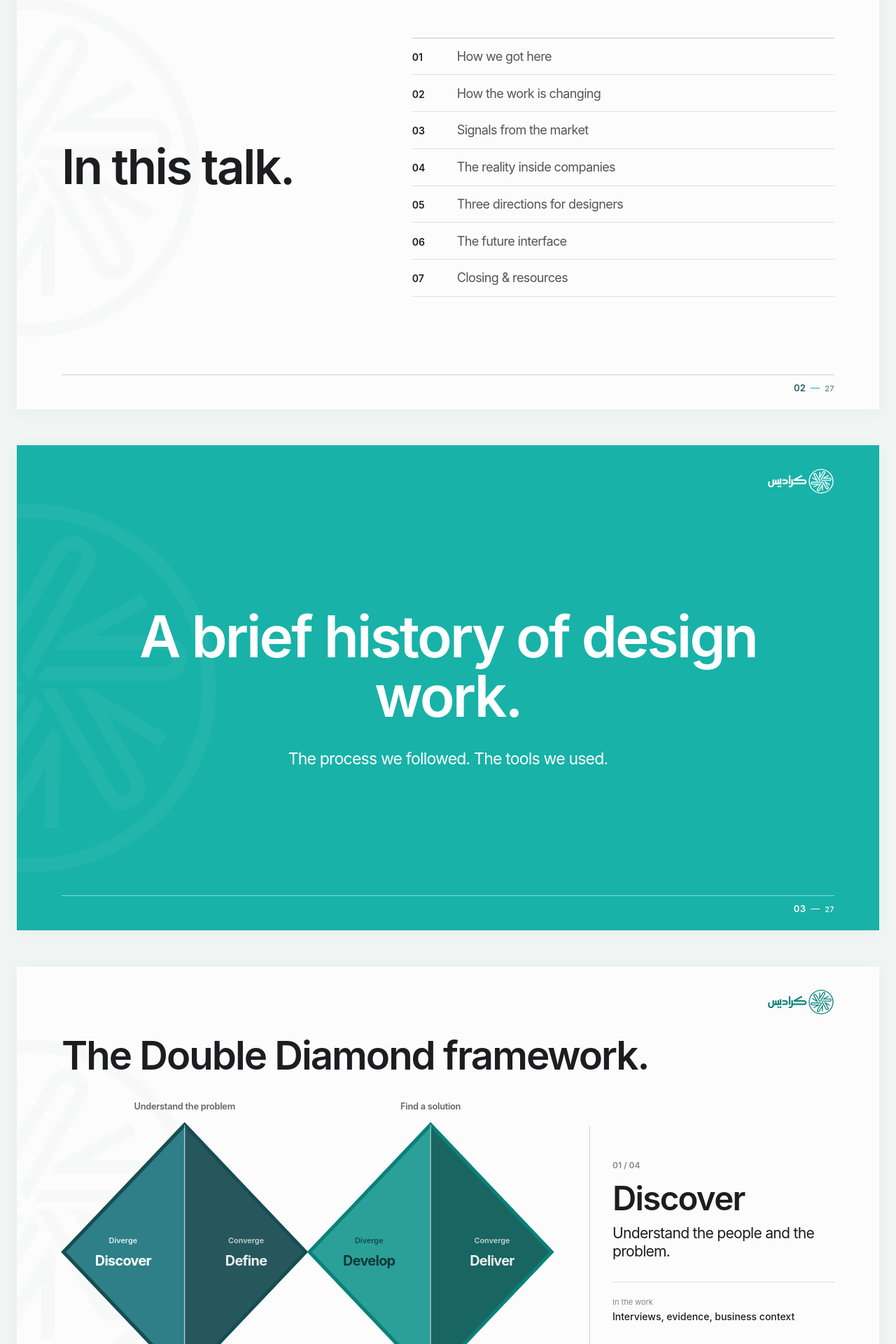
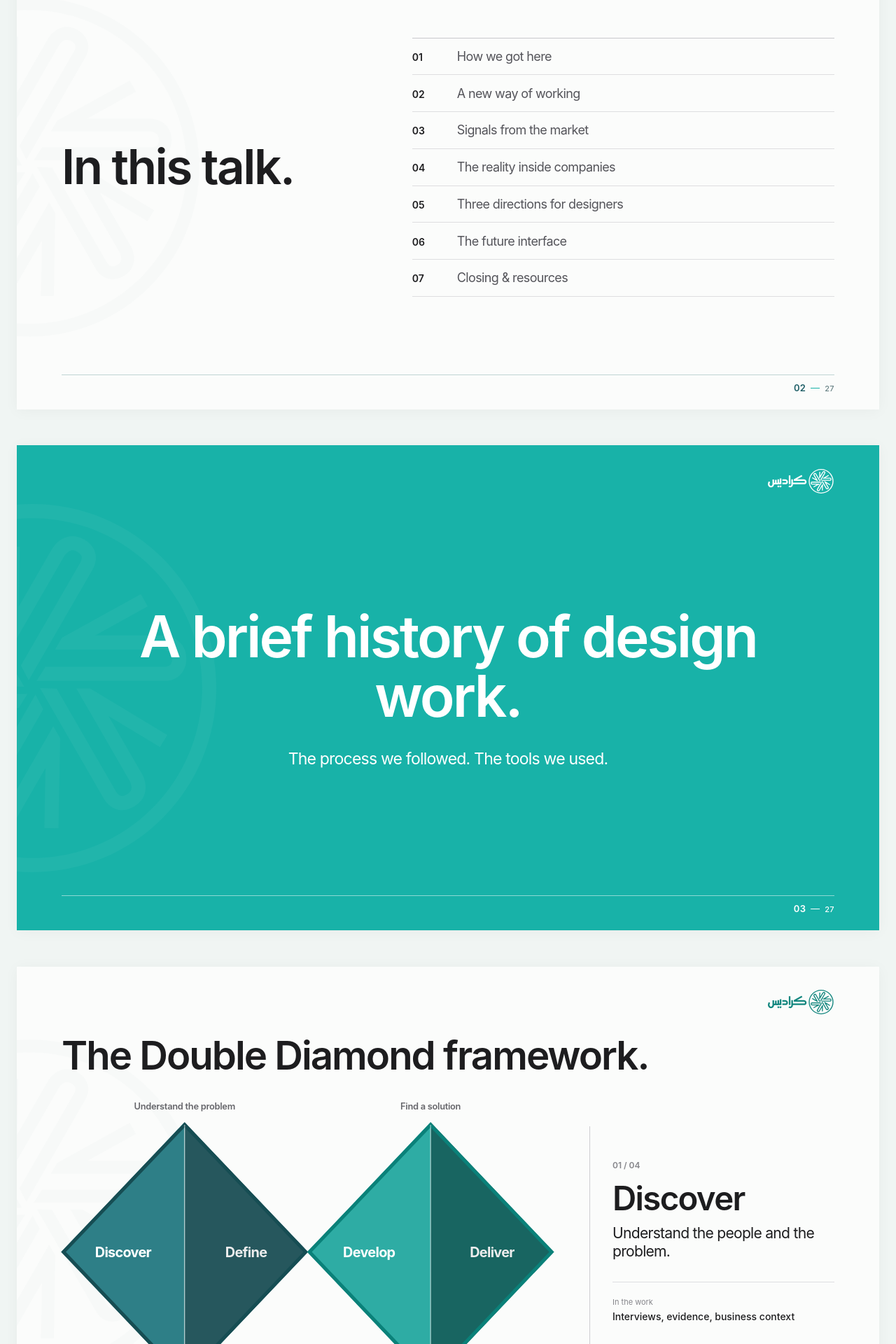
Before and after one commit to ahmadmansee/the-ai-native-designer, a React (Vite) app: page / in a window 1280 px wide. Shown: the part 920-2840 px from the top of the page at 70% size. Built offline with nearby package versions, Linux system fonts and the light colour scheme.

Commit message:
Refine workflow section slides

```diff
--- a/src/brand.css
+++ b/src/brand.css
@@ -76,7 +76,8 @@
 /* Brand-colored interaction and diagram cues. */
 .diamond-v2-stage--1 { background: #327980; }
 .diamond-v2-stage--2 { background: var(--brand-deep); }
-.diamond-v2-stage--3 { background: var(--brand-aqua); color: #083e3d; }
+.diamond-v2-stage--3 { background: var(--brand-aqua); color: #fff; }
+.diamond-v2-stage--3:not(.is-active) { filter: saturate(.82); }
 .diamond-v2-stage--4 { background: #0b716b; }
 .diamond-v2-outline--blue { stroke: #164d53; }
 .diamond-v2-outline--orange { stroke: #0a8179; }
--- a/src/data/presentation.js
+++ b/src/data/presentation.js
@@ -31,7 +31,7 @@ export const slides = [
     headline: 'In this talk.',
     chapters: [
       { title: 'How we got here', target: 'how-we-got-here' },
-      { title: 'How the work is changing', target: 'working-earlier' },
+      { title: 'A new way of working', target: 'working-earlier' },
       { title: 'Signals from the market', target: 'market-shift' },
       { title: 'The reality inside companies', target: 'reality-check' },
       { title: 'Three directions for designers', target: 'ways-forward' },
@@ -169,8 +169,8 @@ export const slides = [
     id: 'working-earlier',
     number: '06',
     type: 'history-teaser',
-    chapter: 'How the work is changing',
-    headline: 'The work is changing.',
+    chapter: 'A new way of working',
+    headline: 'A new way of working',
     deck: 'We can build and test ideas sooner.',
     notes: [
       'Pause here, as with the earlier history slide. This marks the next section of the talk.',
@@ -267,9 +267,7 @@ export const slides = [
     number: '09',
     type: 'experiment-story',
     chapter: 'A connected workflow',
-    eyebrow: 'In practice',
-    headline: 'From context to canvas.',
-    caveat: 'Illustrative sequence · sample content',
+    headline: 'One idea. Four tools.',
     beats: [
       {
         id: 'granola',
--- a/src/presentation/DiamondDiagram.jsx
+++ b/src/presentation/DiamondDiagram.jsx
@@ -16,7 +16,6 @@ export function DiamondDiagram({ stages, activeId, onSelect, themes = ['Understa
             onFocus={() => onSelect(stage.id)}
             onClick={() => onSelect(stage.id)}
           >
-            <span>{index % 2 === 0 ? 'Diverge' : 'Converge'}</span>
             <strong>{stage.name}</strong>
           </button>
         ))}
--- a/src/presentation/ExperimentStorySlide.jsx
+++ b/src/presentation/ExperimentStorySlide.jsx
@@ -144,8 +144,7 @@ export function ExperimentStorySlide({ slide }) {
   function togglePreview() { setPlaying(false); setDelayed(value => !value); }
 
   return <SlideFrame slide={slide} className="cinema-slide">
-    <span className="section-label">{slide.eyebrow}</span>
-    <div className="cinema-heading"><h2 id={`${slide.id}-title`}>{slide.headline}</h2><span>{slide.caveat}</span></div>
+    <div className="cinema-heading"><h2 id={`${slide.id}-title`}>{slide.headline}</h2></div>
     <div className="cinema-stage" ref={stageRef} tabIndex={0} onKeyDown={event => { if (event.key === 'ArrowRight') next(); if (event.key === 'ArrowLeft') previous(); }} aria-label="Animated AI-native design workflow. Use left and right arrow keys to change frames.">
       <div className="cinema-stage-content" key={beat.id}>
         {beat.id === 'granola' && <GranolaScene onNext={next} />}
--- a/src/styles.css
+++ b/src/styles.css
@@ -141,7 +141,6 @@ button, a { -webkit-tap-highlight-color: transparent; }
 .diamond-v2-stage--4 { background: #f1831d; clip-path: polygon(0 0, 100% 50%, 0 100%); }
 .diamond-v2-stage:not(.is-active) { filter: saturate(.82) brightness(.93); }
 .diamond-v2-stage:hover, .diamond-v2-stage.is-active { filter: saturate(1.1) brightness(1.04); }
-.diamond-v2-stage span { font-size: clamp(10px, .85vw, 14px); font-weight: 600; opacity: .8; }
 .diamond-v2-stage strong { font-size: clamp(17px, 1.55vw, 25px); font-weight: 700; letter-spacing: -.035em; }
 .diamond-v2-outline { position: absolute; z-index: 2; inset: 0; width: 100%; height: 100%; overflow: visible; pointer-events: none; }
 .diamond-v2-outline path { fill: none; stroke-width: 5; vector-effect: non-scaling-stroke; }
@@ -382,7 +381,6 @@ html:fullscreen { background: #f2f2f0; overflow: hidden; }
   .diamond-v2-themes { margin-bottom: 11px; font-size: 10px; }
   .diamond-v2-shape { height: 175px; }
   .diamond-v2-stage { gap: 4px; }
-  .diamond-v2-stage span { font-size: 8px; }
   .diamond-v2-stage strong { font-size: 11px; }
   .diamond-v2-outline path { stroke-width: 3; }
   .diamond-v2-story { width: 100%; min-height: 0; border-left: 0; border-top: 1px solid #ceced2; padding: 22px 0 0; }
```
